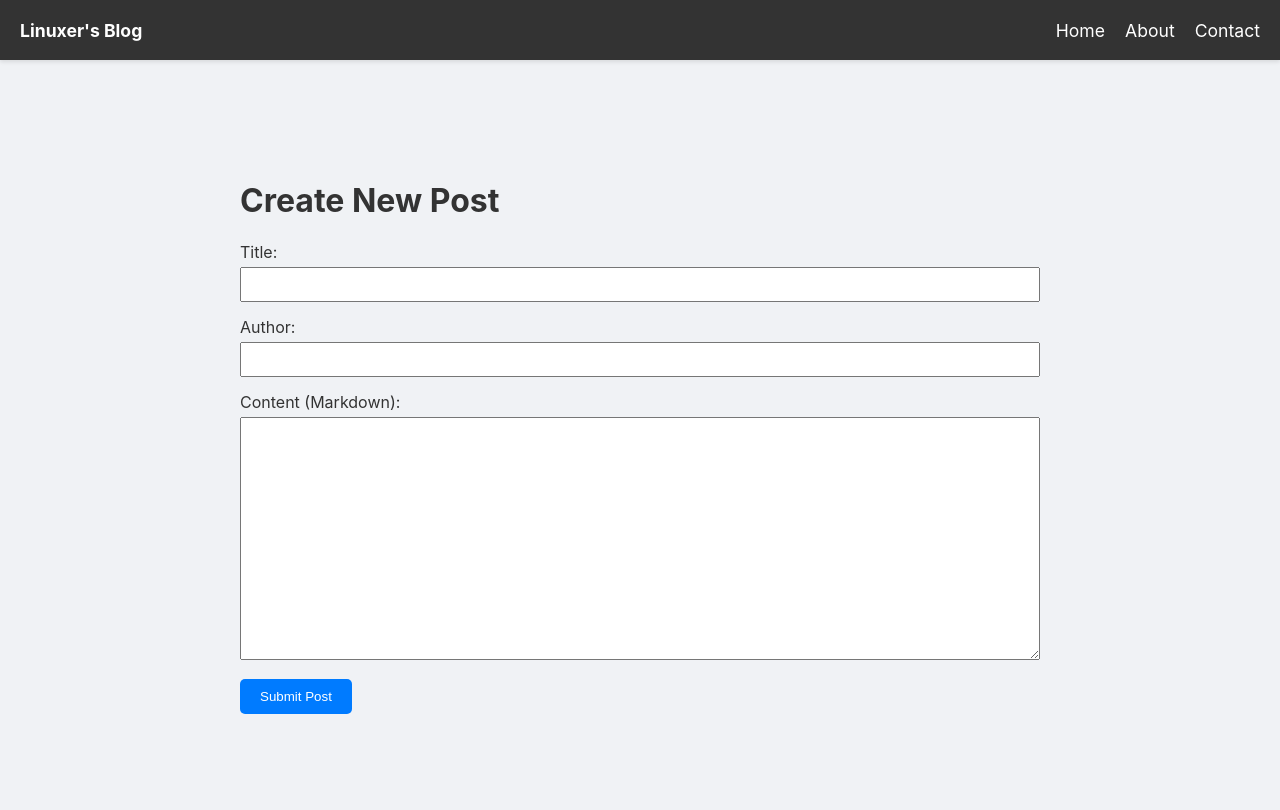
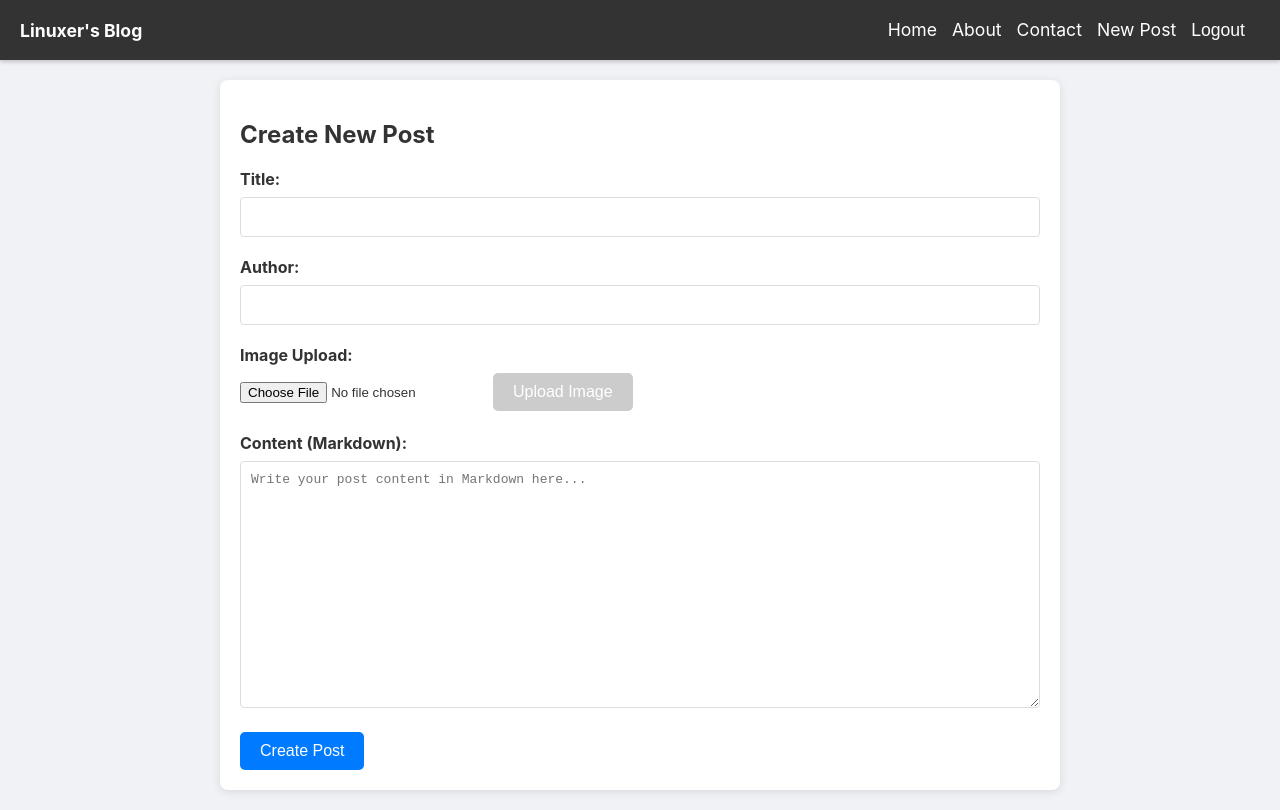
Before and after one commit to gg582/chi-blog, a React (Create React App) app in the folder blog-frontend/: page /new-post in a window 1280 px wide. Built offline with nearby package versions, Linux system fonts and the light colour scheme; sample sign-in values are in the browser's storage.

Commit message:
add image upload button at New Post section

```diff
--- a/blog-frontend/src/pages/NewPostPage.css
+++ b/blog-frontend/src/pages/NewPostPage.css
@@ -1,23 +1,12 @@
-/* Styles for the NewPostPage component */
+/* ~/chi-blog/blog-frontend/src/pages/NewPostPage.css */
+
 .new-post-page .container {
-  padding-top: 40px;
-  padding-bottom: 60px;
-}
-
-.new-post-page .page-title {
-  text-align: center;
-  font-size: 2.5em;
-  color: #333;
-  margin-bottom: 30px;
-}
-
-.new-post-form {
-  background-color: white;
-  padding: 30px;
+    max-width: 800px;
+    margin: 20px auto;
+    padding: 20px;
+    background-color: #fff;
     border-radius: 8px;
-  box-shadow: 0 4px 12px rgba(0,0,0,0.1);
-  max-width: 800px;
-  margin: 0 auto;
+    box-shadow: 0 2px 10px rgba(0, 0, 0, 0.1);
 }
 
 .new-post-form .form-group {
@@ -28,64 +17,55 @@
     display: block;
     margin-bottom: 8px;
     font-weight: bold;
-  color: #555;
+    color: #333;
 }
 
 .new-post-form input[type="text"],
 .new-post-form textarea {
     width: 100%;
-  padding: 12px;
+    padding: 10px;
     border: 1px solid #ddd;
-  border-radius: 5px;
+    border-radius: 4px;
     font-size: 1em;
-  box-sizing: border-box; /* Include padding in element's total width and height */
+    box-sizing: border-box; /* Ensures padding doesn't increase total width */
 }
 
 .new-post-form textarea {
     resize: vertical; /* Allow vertical resizing */
 }
 
-.new-post-form input[type="text"]:focus,
-.new-post-form textarea:focus {
-  border-color: #61dafb;
-  outline: none;
-  box-shadow: 0 0 0 3px rgba(97, 218, 251, 0.2);
+.new-post-form button[type="submit"],
+.new-post-form button[type="button"] {
+    background-color: #007bff;
+    color: white;
+    padding: 10px 20px;
+    border: none;
+    border-radius: 5px;
+    cursor: pointer;
+    font-size: 1em;
+    transition: background-color 0.2s ease;
 }
 
-.new-post-form .submit-btn {
-  background-color: #61dafb;
-  color: #282c34;
-  padding: 12px 25px;
-  border: none;
-  border-radius: 5px;
-  font-size: 1.1em;
-  font-weight: bold;
-  cursor: pointer;
-  transition: background-color 0.3s ease;
-  display: block; /* Make button full width */
-  width: 100%;
+.new-post-form button[type="submit"]:hover,
+.new-post-form button[type="button"]:hover {
+    background-color: #0056b3;
 }
 
-.new-post-form .submit-btn:hover {
-  background-color: #4dc2ea;
+.new-post-form button:disabled {
+    background-color: #cccccc;
+    cursor: not-allowed;
 }
 
-.new-post-form .form-message {
-  margin-top: 20px;
-  padding: 10px;
-  border-radius: 5px;
-  text-align: center;
-  font-weight: bold;
+.new-post-form .error-message {
+    color: red;
+    margin-top: 10px;
 }
 
-.new-post-form .form-message.success {
-  background-color: #d4edda;
-  color: #155724;
-  border: 1px solid #c3e6cb;
+.new-post-form .success-message {
+    color: green;
+    margin-top: 10px;
 }
 
-.new-post-form .form-message.error {
-  background-color: #f8d7da;
-  color: #721c24;
-  border: 1px solid #f5c6cb;
+.image-upload-section input[type="file"] {
+    margin-bottom: 10px;
 }
--- a/blog-frontend/src/pages/NewPostPage.js
+++ b/blog-frontend/src/pages/NewPostPage.js
@@ -1,170 +1,203 @@
-// src/pages/NewPostPage.js
-
-import React, { useState } from 'react';
-import { useNavigate, Link } from 'react-router-dom';
-
-// Header component with navigation menu
-function Header() {
-  return (
-    <header style={{
-      position: 'fixed',
-      top: 0,
-      left: 0,
-      right: 0,
-      height: '60px',
-      backgroundColor: '#333',
-      color: 'white',
-      display: 'flex',
-      alignItems: 'center',
-      padding: '0 20px',
-      fontSize: '1.1rem',
-      zIndex: 1000,
-      justifyContent: 'space-between',
-    }}>
-      <div style={{ fontWeight: 'bold' }}>Linuxer&apos;s Blog</div>
-      <nav>
-        <Link to="/" style={navLinkStyle}>Home</Link>
-        <Link to="/about" style={navLinkStyle}>About</Link>
-        <Link to="/contact" style={navLinkStyle}>Contact</Link>
-      </nav>
-    </header>
-  );
-}
-
-const navLinkStyle = {
-  color: 'white',
-  textDecoration: 'none',
-  marginLeft: '20px',
-  fontWeight: 'normal',
-};
+// ~/chi-blog/blog-frontend/src/pages/NewPostPage.js
+import React, { useState } from "react";
+import { useNavigate } from "react-router-dom";
+import Header from "../components/Header"; // Re-use the Header component
+import "./NewPostPage.css"; // Assume you have a CSS file for styling
 
 function NewPostPage() {
-  const [title, setTitle] = useState('');
-  const [author, setAuthor] = useState('');
-  const [content, setContent] = useState('');
-  const [message, setMessage] = useState('');
+  const [title, setTitle] = useState("");
+  const [content, setContent] = useState(""); // Markdown content
+  const [author, setAuthor] = useState("");
+  const [error, setError] = useState(null);
+  const [success, setSuccess] = useState(false);
   const navigate = useNavigate();
 
-  // Create slug from title: lowercase, remove invalid characters, replace spaces with dashes
-  const createSlug = (inputTitle) => {
-    let slug = inputTitle.toLowerCase();
-    slug = slug.replace(/[^\p{L}\p{N}\s-]/gu, '');
-    slug = slug.replace(/[\s-]+/g, '-');
-    slug = slug.replace(/^-+|-+$/g, '');
-    return slug || "untitled-post";
-  };
+  // --- Image Upload States ---
+  const [selectedFile, setSelectedFile] = useState(null);
+  const [uploading, setUploading] = useState(false);
+  const [uploadError, setUploadError] = useState(null);
+  const [uploadedImageUrl, setUploadedImageUrl] = useState(""); // To store the URL of the uploaded image
+  // --- End Image Upload States ---
 
-  // Handle form submission to create a new post
   const handleSubmit = async (e) => {
     e.preventDefault();
+    setError(null);
+    setSuccess(false);
 
-    if (!title || !author || !content) {
-      setMessage('Please fill in all fields (Title, Author, Content).');
+    // Basic validation
+    if (!title || !content || !author) {
+      setError("Please fill in all fields (Title, Content, Author).");
       return;
     }
 
-    const postSlug = createSlug(title);
-    if (!postSlug || postSlug === "untitled-post") {
-      setMessage('The title is too generic or contains only invalid characters. Please use a more descriptive title.');
+    try {
+      const response = await fetch(
+        "https://hobbies.yoonjin2.kr:8080/api/posts",
+        {
+          method: "POST",
+          headers: {
+            "Content-Type": "application/json",
+            // Assuming you have an authentication token from AuthContext
+            // 'Authorization': `Bearer ${yourAuthToken}`
+          },
+          body: JSON.stringify({ title, content, author }),
+        },
+      );
+
+      if (!response.ok) {
+        throw new Error(`HTTP error! status: ${response.status}`);
+      }
+
+      const newPost = await response.json();
+      setSuccess(true);
+      // Clear form after successful submission
+      setTitle("");
+      setContent("");
+      setAuthor("");
+      setUploadedImageUrl(""); // Clear uploaded image URL as well
+      setSelectedFile(null); // Clear selected file
+
+      // Optionally redirect to the new post's detail page or home
+      setTimeout(() => {
+        navigate(`/posts/${newPost.id}`); // Assuming newPost has an 'id' field
+      }, 1500);
+    } catch (e) {
+      setError(e.message);
+    }
+  };
+
+  // --- Image Upload Handlers ---
+  const handleFileChange = (e) => {
+    setSelectedFile(e.target.files[0]);
+    setUploadError(null); // Clear previous errors
+  };
+
+  const handleImageUpload = async () => {
+    if (!selectedFile) {
+      setUploadError("Please select a file to upload.");
       return;
     }
 
-    const backendUrl = `https://hobbies.yoonjin2.kr:8080/api/new-post/${encodeURIComponent(postSlug)}`;
+    setUploading(true);
+    setUploadError(null);
 
-    const postData = { title, author, content };
+    const formData = new FormData();
+    formData.append("image", selectedFile); // 'image' should match the backend's expected form field name
 
     try {
-      const response = await fetch(backendUrl, {
-        method: 'POST',
-        headers: { 'Content-Type': 'application/json' },
-        body: JSON.stringify(postData),
-      });
+      const response = await fetch(
+        "https://hobbies.yoonjin2.kr:8080/api/upload-image",
+        {
+          // <-- New Image Upload Endpoint
+          method: "POST",
+          body: formData, // No 'Content-Type' header here, FormData sets it automatically
+          // 'Authorization': `Bearer ${yourAuthToken}` // If image upload requires auth
+        },
+      );
 
-      if (response.ok) {
-        const responseData = await response.json();
-        setMessage(`Post "${responseData.id || postSlug}" submitted successfully!`);
+      if (!response.ok) {
+        const errorText = await response.text();
+        throw new Error(
+          `Upload failed! status: ${response.status} - ${errorText}`,
+        );
+      }
 
-        // Clear input fields after successful submission
-        setTitle('');
-        setAuthor('');
-        setContent('');
-
-        // Navigate back to home page
-        navigate('/');
-      } else {
-        const errorData = await response.json();
-        setMessage(`Error submitting post: ${errorData.message || response.statusText}`);
-      }
-    } catch (error) {
-      setMessage(`Network error: ${error.message}. Check if backend server is running.`);
-      console.error(error);
+      const result = await response.json();
+      setUploadedImageUrl(result.url); // Assuming backend returns a JSON with a 'url' field
+      // Optionally insert into markdown content directly
+      setContent(
+        (prevContent) =>
+          prevContent + `\n![Alt text for image](${result.url})\n`,
+      );
+      setSelectedFile(null); // Clear selected file after successful upload
+    } catch (e) {
+      setUploadError(e.message);
+    } finally {
+      setUploading(false);
     }
   };
+  // --- End Image Upload Handlers ---
 
   return (
-    <>
+    <div className="new-post-page">
       <Header />
-      <div style={{ maxWidth: '800px', margin: 'auto', padding: '20px', paddingTop: '100px' }}>
-        <h1>Create New Post</h1>
-        <form onSubmit={handleSubmit}>
-          <div style={{ marginBottom: '15px' }}>
-            <label htmlFor="title" style={{ display: 'block', marginBottom: '5px' }}>Title:</label>
+      <main className="container">
+        <h2>Create New Post</h2>
+        <form onSubmit={handleSubmit} className="new-post-form">
+          {error && <p className="error-message">{error}</p>}
+          {success && (
+            <p className="success-message">Post created successfully!</p>
+          )}
+
+          <div className="form-group">
+            <label htmlFor="title">Title:</label>
             <input
               type="text"
               id="title"
               value={title}
-              onChange={e => setTitle(e.target.value)}
+              onChange={(e) => setTitle(e.target.value)}
               required
-              style={{ width: '100%', padding: '8px', boxSizing: 'border-box' }}
             />
           </div>
 
-          <div style={{ marginBottom: '15px' }}>
-            <label htmlFor="author" style={{ display: 'block', marginBottom: '5px' }}>Author:</label>
+          <div className="form-group">
+            <label htmlFor="author">Author:</label>
             <input
               type="text"
               id="author"
               value={author}
-              onChange={e => setAuthor(e.target.value)}
+              onChange={(e) => setAuthor(e.target.value)}
               required
-              style={{ width: '100%', padding: '8px', boxSizing: 'border-box' }}
             />
           </div>
 
-          <div style={{ marginBottom: '15px' }}>
-            <label htmlFor="content" style={{ display: 'block', marginBottom: '5px' }}>Content (Markdown):</label>
+          {/* --- Image Upload Section --- */}
+          <div className="form-group image-upload-section">
+            <label>Image Upload:</label>
+            <input type="file" accept="image/*" onChange={handleFileChange} />
+            <button
+              type="button" // Use type="button" to prevent form submission
+              onClick={handleImageUpload}
+              disabled={uploading || !selectedFile}
+            >
+              {uploading ? "Uploading..." : "Upload Image"}
+            </button>
+            {uploadError && <p className="error-message">{uploadError}</p>}
+            {uploadedImageUrl && (
+              <p className="success-message">
+                Image uploaded:{" "}
+                <a
+                  href={uploadedImageUrl}
+                  target="_blank"
+                  rel="noopener noreferrer"
+                >
+                  {uploadedImageUrl}
+                </a>
+                <br />
+                (Markdown automatically inserted into content)
+              </p>
+            )}
+          </div>
+          {/* --- End Image Upload Section --- */}
+
+          <div className="form-group">
+            <label htmlFor="content">Content (Markdown):</label>
             <textarea
               id="content"
               value={content}
-              onChange={e => setContent(e.target.value)}
+              onChange={(e) => setContent(e.target.value)}
+              rows="15"
               required
-              rows="15"
-              style={{ width: '100%', padding: '8px', boxSizing: 'border-box' }}
+              placeholder="Write your post content in Markdown here..."
             ></textarea>
           </div>
 
-          <button
-            type="submit"
-            style={{
-              backgroundColor: '#007bff',
-              color: 'white',
-              padding: '10px 20px',
-              border: 'none',
-              borderRadius: '5px',
-              cursor: 'pointer',
-            }}
-          >
-            Submit Post
+          <button type="submit" disabled={uploading}>
+            Create Post
           </button>
         </form>
-
-        {message && (
-          <p style={{ marginTop: '20px', padding: '10px', backgroundColor: '#e9ecef', borderRadius: '5px' }}>
-            {message}
-          </p>
-        )}
-      </div>
-    </>
+      </main>
+    </div>
   );
 }
 
```
Also changed, not shown: blog-frontend/src/manifest.json (renamed from blog-frontend/public/manifest.json). Lines whose indentation alone changed are shown as unchanged.
